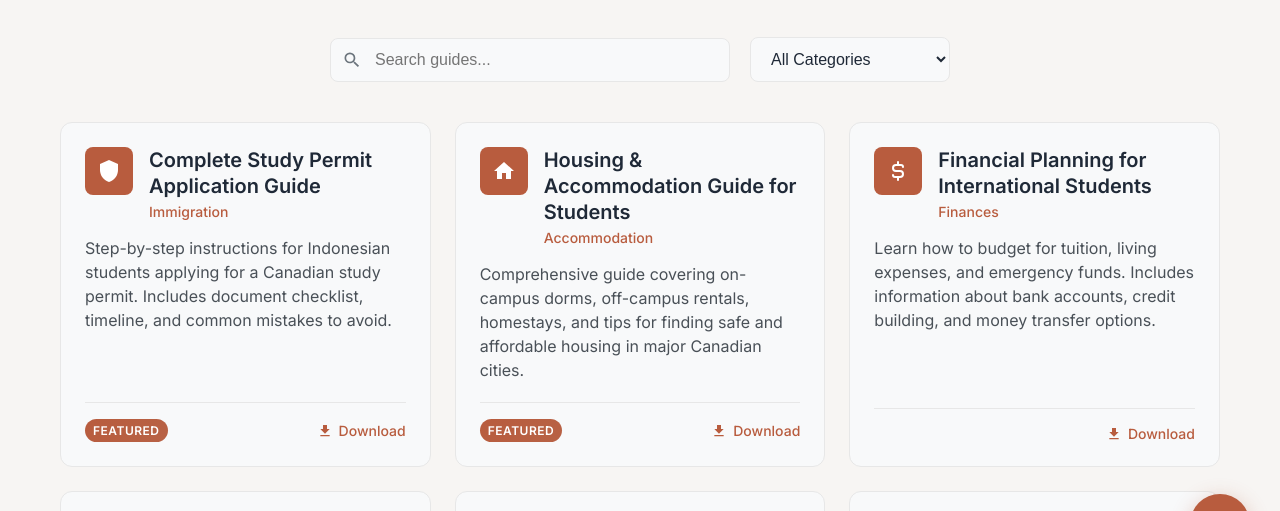
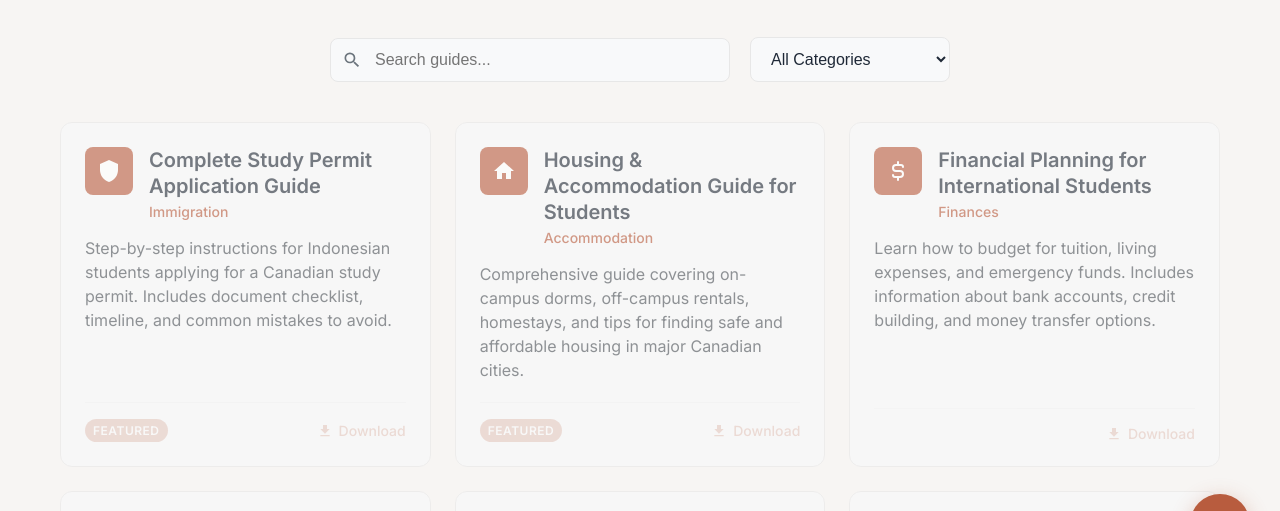
Before and after one commit to G0getit/perantau, a website: page guides.html in a window 1280 px wide. Shown: the part 216-727 px from the top of the page. Drawn offline with nearby package versions, Linux system fonts and the light colour scheme.

Commit message:
guides.css update
added coming soon, lower opacity

```diff
--- a/css/guides.css
+++ b/css/guides.css
@@ -104,6 +104,8 @@
 }
 
 .guide-card {
+    content: "COMING SOON";
+    opacity: 0.6;
     background: var(--bg-secondary);
     border: 1px solid var(--border-color);
     border-radius: 12px;
@@ -114,6 +116,10 @@
     display: flex;
     flex-direction: column;
     height: 100%;
+}
+
+.guide-footer {
+    opacity: 0.3;
 }
 
 .guide-card:hover {
```
